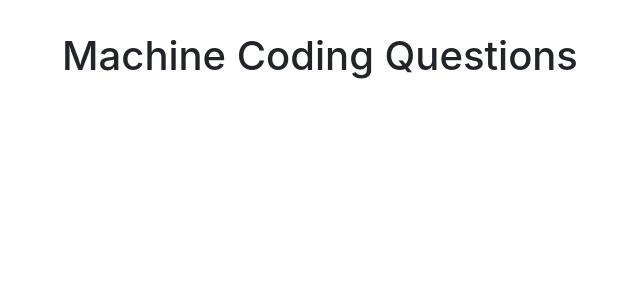
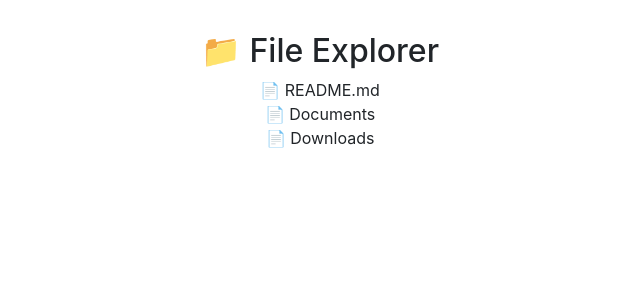
Before and after one commit to somnath-more/somnath-learning, a React (Vite) app in the folder react-daily/: page / in a window 1280 px wide. Shown: the top 300 px of the page, without its empty margins (320-960 px from the left). Built offline with nearby package versions, Linux system fonts and the light colour scheme.

Commit message:
feat: Added File Explorer

```diff
--- a/react-daily/src/App.tsx
+++ b/react-daily/src/App.tsx
@@ -1,9 +1,11 @@
 import "./App.css";
 import React from "react";
+import FileExplorer from "./components/organisms/FileExplorer";
 function App() {
   return (
     <>
-        <h1>Machine Coding Questions</h1>
+        {/* <h1>Machine Coding Questions</h1> */}
+        <FileExplorer/>
     </>
   );
 }
--- /dev/null
+++ b/react-daily/src/components/organisms/FileExplorer/index.tsx
@@ -0,0 +1,83 @@
+import React, { useState } from 'react';
+
+interface FileNode {
+  id: number;
+  name: string;
+  isOpen?: boolean;
+  children?: FileNode[];
+}
+
+const initialData: FileNode[] = [
+  { id: 1, name: 'README.md' },
+  {
+    id: 2,
+    name: 'Documents',
+    children: [
+      { id: 3, name: 'Word.doc' },
+      { id: 4, name: 'Powerpoint.ppt' },
+    ],
+  },
+  {
+    id: 5,
+    name: 'Downloads',
+    children: [
+      { id: 6, name: 'unnamed.txt' },
+      {
+        id: 7,
+        name: 'Misc',
+        children: [
+          { id: 8, name: 'foo.txt' },
+          { id: 9, name: 'bar.txt' },
+        ],
+      },
+    ],
+  },
+];
+
+const FileExplorer: React.FC = () => {
+  const [fileData, setFileData] = useState<FileNode[]>(initialData);
+
+  const toggleOpenById = (data: FileNode[], id: number): FileNode[] => {
+    return data.map((item) => {
+      if (item.id === id) {
+        return { ...item, isOpen: !item.isOpen };
+      }
+      if (item.children) {
+        return { ...item, children: toggleOpenById(item.children, id) };
+      }
+      return item;
+    });
+  };
+
+  const handleClick = (id: number) => {
+    const updatedData = toggleOpenById(fileData, id);
+    setFileData(updatedData);
+  };
+
+  const renderFileData = (data: FileNode[]): JSX.Element[] => {
+    return data.map((item) => (
+      <div key={item.id}>
+        <span
+          onClick={() => handleClick(item.id)}
+          style={{ cursor: 'pointer' }}
+        >
+          📄 {item.name}
+        </span>
+        {item.isOpen && item.children && (
+          <div style={{ paddingLeft: '20px' }}>
+            {renderFileData(item.children)}
+          </div>
+        )}
+      </div>
+    ));
+  };
+
+  return (
+    <div>
+      <h2>📁 File Explorer</h2>
+      {renderFileData(fileData)}
+    </div>
+  );
+};
+
+export default FileExplorer;
```
